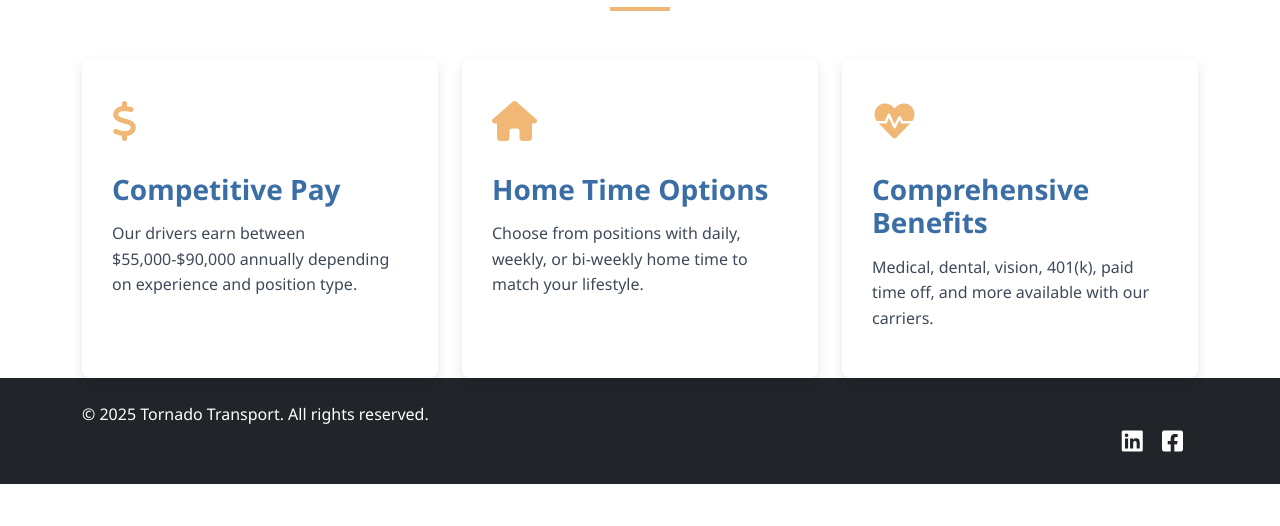
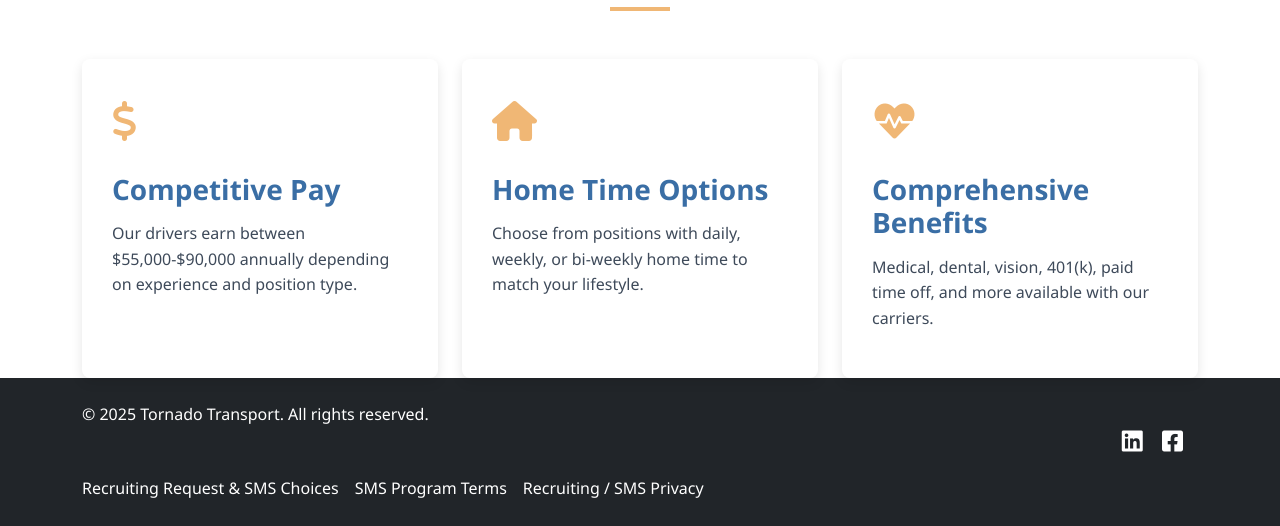
Before and after one commit to taytorn/tornado-transport-website, a plain HTML site: page index.html in a window 1280 px wide. Shown: the part 531-1057 px from the top of the page. Before the commit the page ends 1015 px from the top, so only its background shows below. Drawn offline with nearby package versions, Linux system fonts and the light colour scheme.

Commit message:
Update index.html

```diff
--- a/index.html
+++ b/index.html
@@ -107,6 +107,8 @@
                     </div>
                 </div>
             </div>
+
+            <p class="mt-3 mb-0" aria-label="Recruiting SMS links"><a class="text-white me-3" href="sms-consent.html">Recruiting Request &amp; SMS Choices</a><a class="text-white me-3" href="sms-terms.html">SMS Program Terms</a><a class="text-white" href="sms-privacy.html">Recruiting / SMS Privacy</a></p>
         </div>
     </footer>
 
```
